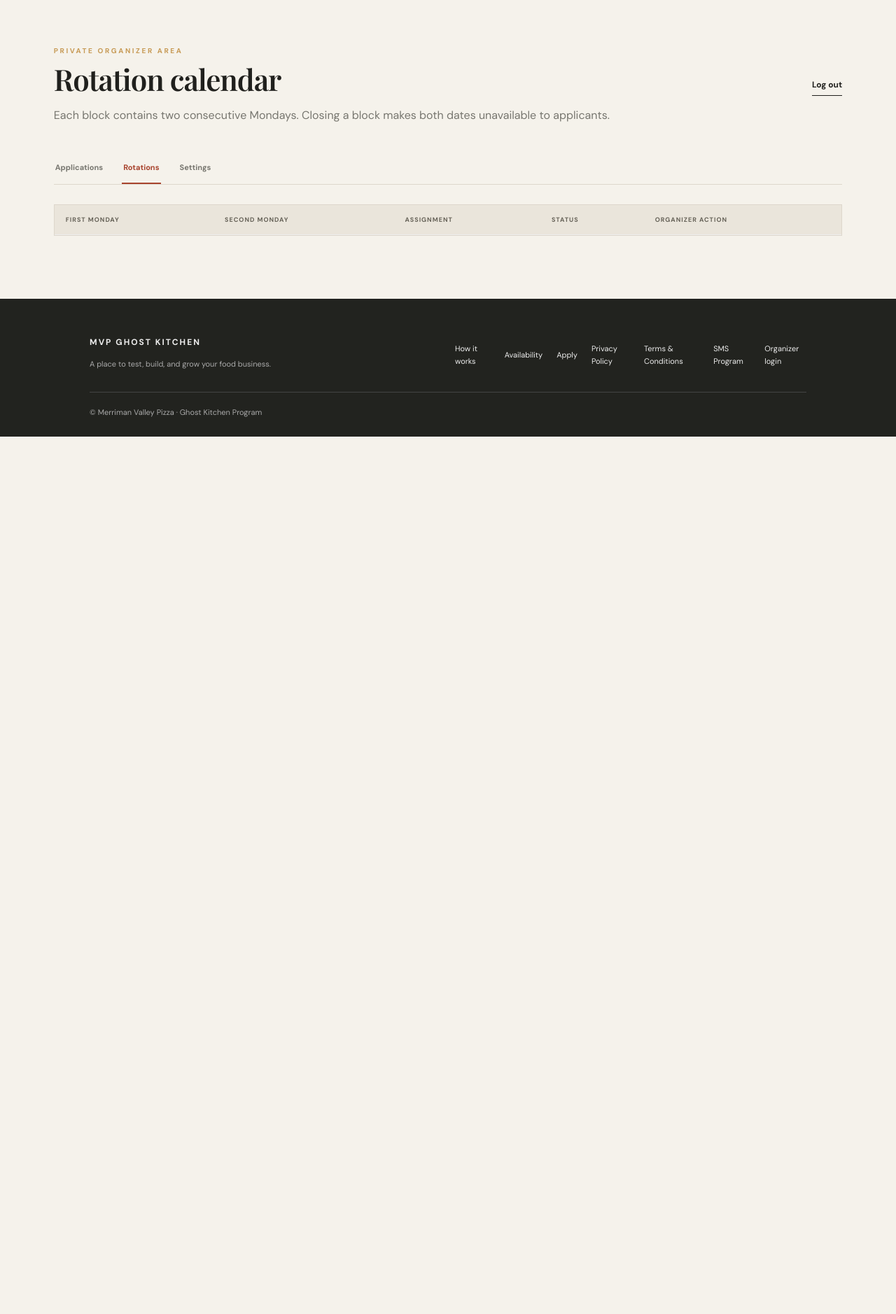
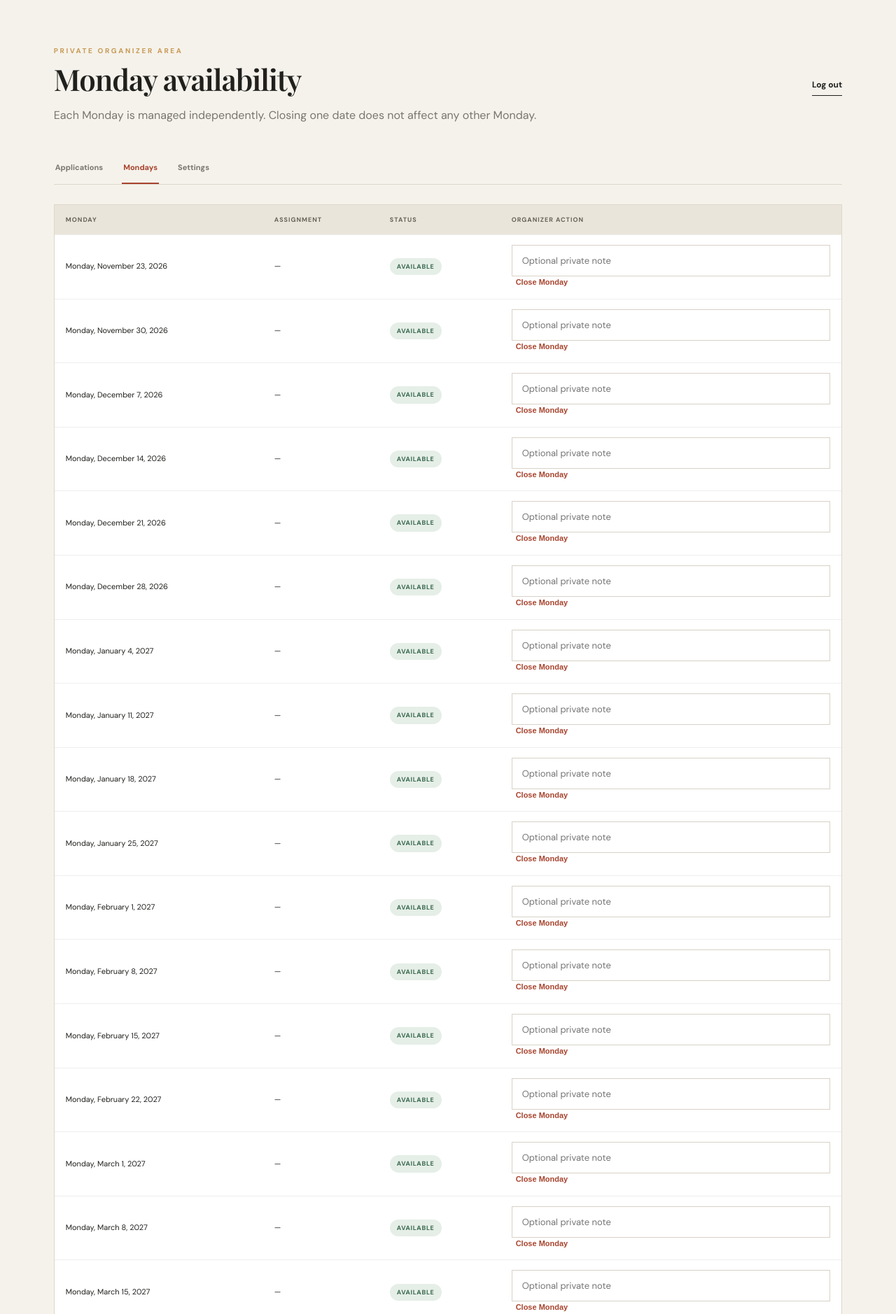
Before and after one commit to jarzenskimichael/Ghost-Kitchen, a Flask app: page /admin/rotations in a window 1280 px wide. Shown: the part 82-1960 px from the top of the page at 70% size. Before the commit the page ends 706 px from the top, so only its background shows below. Run offline with Flask 3, Linux system fonts and the light colour scheme; the visitor is signed in with stand-in values (Sample User, id 1); tables that the repository leaves empty hold one stand-in row (values such as "Sample post"); lists and menus that the app fills with data are empty.

Commit message:
Replace two-week rotation calendar with Monday-by-Monday controls

```diff
--- a/mvp-ghost-kitchen/app/templates/admin_rotations.html
+++ b/mvp-ghost-kitchen/app/templates/admin_rotations.html
@@ -1,73 +1,23 @@
 {% extends "base.html" %}
-{% block title %}Manage Rotations{% endblock %}
+{% block title %}Monday Availability{% endblock %}
 {% block content %}
 <section class="admin-wrap">
-  <div class="admin-top">
-    <div>
-      <p class="eyebrow">PRIVATE ORGANIZER AREA</p>
-      <h1>Rotation calendar</h1>
-      <p class="muted">Each block contains two consecutive Mondays. Closing a block makes both dates unavailable to applicants.</p>
-    </div>
-    <a class="text-link" href="{{ url_for('main.admin_logout') }}">Log out</a>
-  </div>
-  <div class="admin-nav">
-    <a href="{{ url_for('main.admin_dashboard') }}">Applications</a>
-    <a class="active" href="{{ url_for('main.admin_rotations') }}">Rotations</a>
-    <a href="{{ url_for('main.admin_settings') }}">Settings</a>
-  </div>
-  <div class="admin-table-wrap">
-    <table class="admin-table">
-      <thead>
-        <tr><th>First Monday</th><th>Second Monday</th><th>Assignment</th><th>Status</th><th>Organizer action</th></tr>
-      </thead>
-      <tbody>
-      {% for r in rotations %}
-        <tr>
-          <td>{{ r.start_date.strftime('%A, %B %-d, %Y') }}</td>
-          <td>{{ r.second_date.strftime('%A, %B %-d, %Y') }}</td>
-          <td>
-            {% if r.application %}
-              <a href="{{ url_for('main.admin_application', application_id=r.application.id) }}">{{ r.application.business_name }}</a>
-            {% else %}—{% endif %}
-          </td>
-          <td>
-            {% if r.closure %}
-              <span class="status-pill rejected">Unavailable</span>
-              {% if r.closure.reason %}<small class="field-help">Private note: {{ r.closure.reason }}</small>{% endif %}
-            {% elif r.application %}
-              <span class="status-pill approved">Assigned</span>
-            {% else %}
-              <span class="status-pill available">Available</span>
-            {% endif %}
-          </td>
-          <td>
-            {% if r.closure %}
-              <form method="post" action="{{ url_for('main.update_rotation_availability', rotation_id=r.id) }}">
-                <input type="hidden" name="csrf_token" value="{{ csrf_token() }}">
-                <input type="hidden" name="action" value="reopen">
-                <button class="table-link" type="submit">Reopen dates</button>
-              </form>
-            {% elif r.application %}
-              <form method="post" action="{{ url_for('main.clear_rotation', rotation_id=r.id) }}">
-                <input type="hidden" name="csrf_token" value="{{ csrf_token() }}">
-                <button class="table-link" type="submit" data-confirm="Clear this assignment?">Clear assignment</button>
-              </form>
-              <small class="field-help">Clear the assignment before closing.</small>
-            {% elif r.start_date >= today %}
-              <form method="post" action="{{ url_for('main.update_rotation_availability', rotation_id=r.id) }}">
-                <input type="hidden" name="csrf_token" value="{{ csrf_token() }}">
-                <input type="hidden" name="action" value="close">
-                <input name="reason" maxlength="300" placeholder="Optional private note" aria-label="Private closure note">
-                <button class="table-link" type="submit" data-confirm="Make both Mondays unavailable?">Close dates</button>
-              </form>
-            {% else %}
-              <span class="muted">Past rotation</span>
-            {% endif %}
-          </td>
-        </tr>
-      {% endfor %}
-      </tbody>
-    </table>
-  </div>
+  <div class="admin-top"><div><p class="eyebrow">PRIVATE ORGANIZER AREA</p><h1>Monday availability</h1><p class="muted">Each Monday is managed independently. Closing one date does not affect any other Monday.</p></div><a class="text-link" href="{{ url_for('main.admin_logout') }}">Log out</a></div>
+  <div class="admin-nav"><a href="{{ url_for('main.admin_dashboard') }}">Applications</a><a class="active" href="{{ url_for('main.admin_rotations') }}">Mondays</a><a href="{{ url_for('main.admin_settings') }}">Settings</a></div>
+  <div class="admin-table-wrap"><table class="admin-table">
+    <thead><tr><th>Monday</th><th>Assignment</th><th>Status</th><th>Organizer action</th></tr></thead>
+    <tbody>{% for slot in monday_slots %}
+      <tr><td>{{ slot.monday_date.strftime('%A, %B %-d, %Y') }}</td>
+      <td>{% if slot.application %}<a href="{{ url_for('main.admin_application', application_id=slot.application.id) }}">{{ slot.application.business_name }}</a>{% else %}—{% endif %}</td>
+      <td>{% if slot.closed_at %}<span class="status-pill rejected">Unavailable</span>{% if slot.closure_reason %}<small class="field-help">Private note: {{ slot.closure_reason }}</small>{% endif %}{% elif slot.application %}<span class="status-pill approved">Assigned</span>{% else %}<span class="status-pill available">Available</span>{% endif %}</td>
+      <td>{% if slot.closed_at %}
+        <form method="post" action="{{ url_for('main.update_monday_availability', slot_id=slot.id) }}"><input type="hidden" name="csrf_token" value="{{ csrf_token() }}"><input type="hidden" name="action" value="reopen"><button class="table-link" type="submit">Reopen Monday</button></form>
+      {% elif slot.application %}
+        <form method="post" action="{{ url_for('main.clear_monday_slot', slot_id=slot.id) }}"><input type="hidden" name="csrf_token" value="{{ csrf_token() }}"><button class="table-link" type="submit" data-confirm="Clear this Monday assignment?">Clear assignment</button></form>
+      {% elif slot.monday_date >= today %}
+        <form method="post" action="{{ url_for('main.update_monday_availability', slot_id=slot.id) }}"><input type="hidden" name="csrf_token" value="{{ csrf_token() }}"><input type="hidden" name="action" value="close"><input name="reason" maxlength="300" placeholder="Optional private note" aria-label="Private closure note"><button class="table-link" type="submit" data-confirm="Make this Monday unavailable?">Close Monday</button></form>
+      {% else %}<span class="muted">Past date</span>{% endif %}</td></tr>
+    {% else %}<tr><td colspan="4">No Mondays scheduled.</td></tr>{% endfor %}</tbody>
+  </table></div>
 </section>
 {% endblock %}
```
